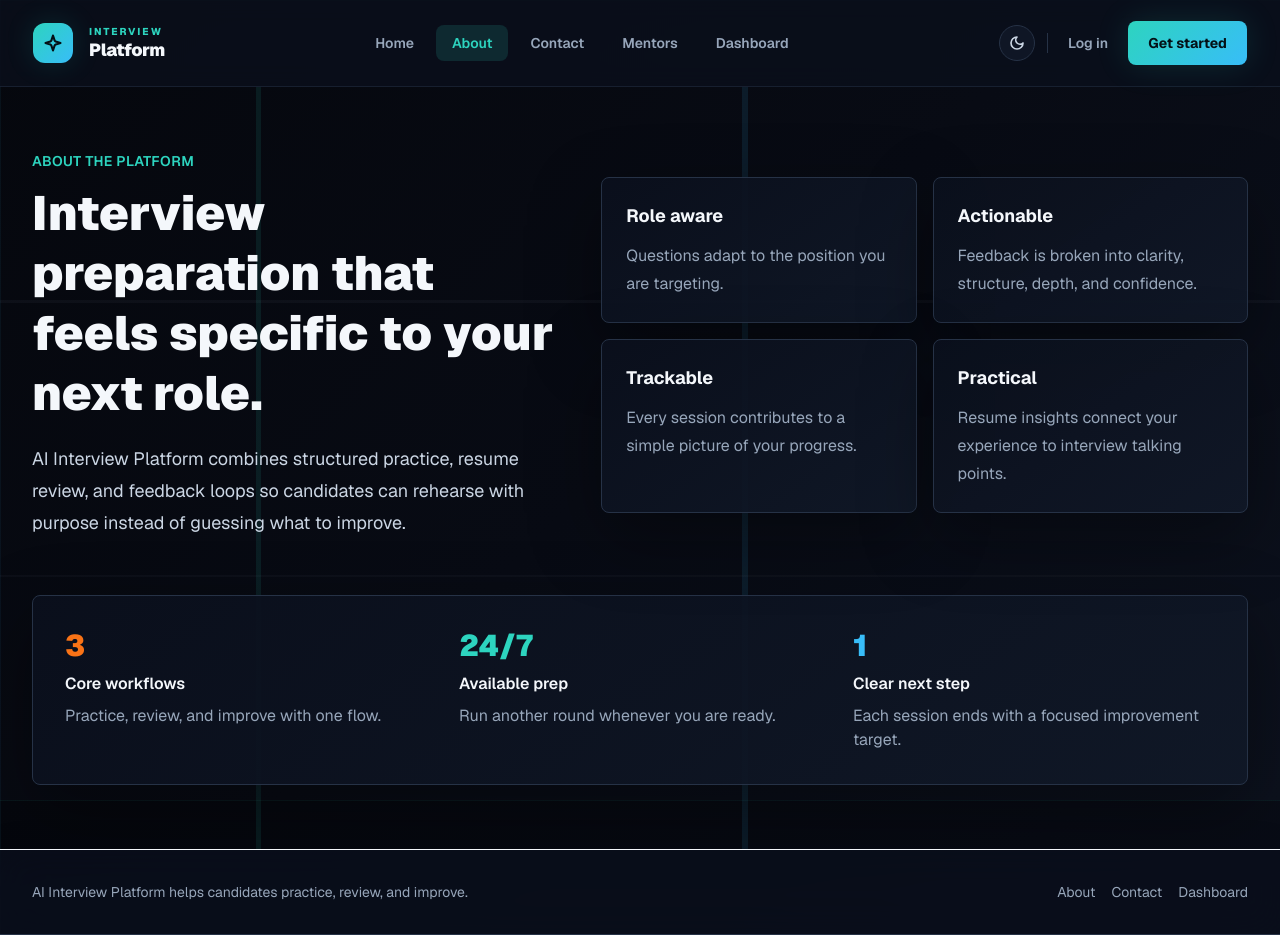
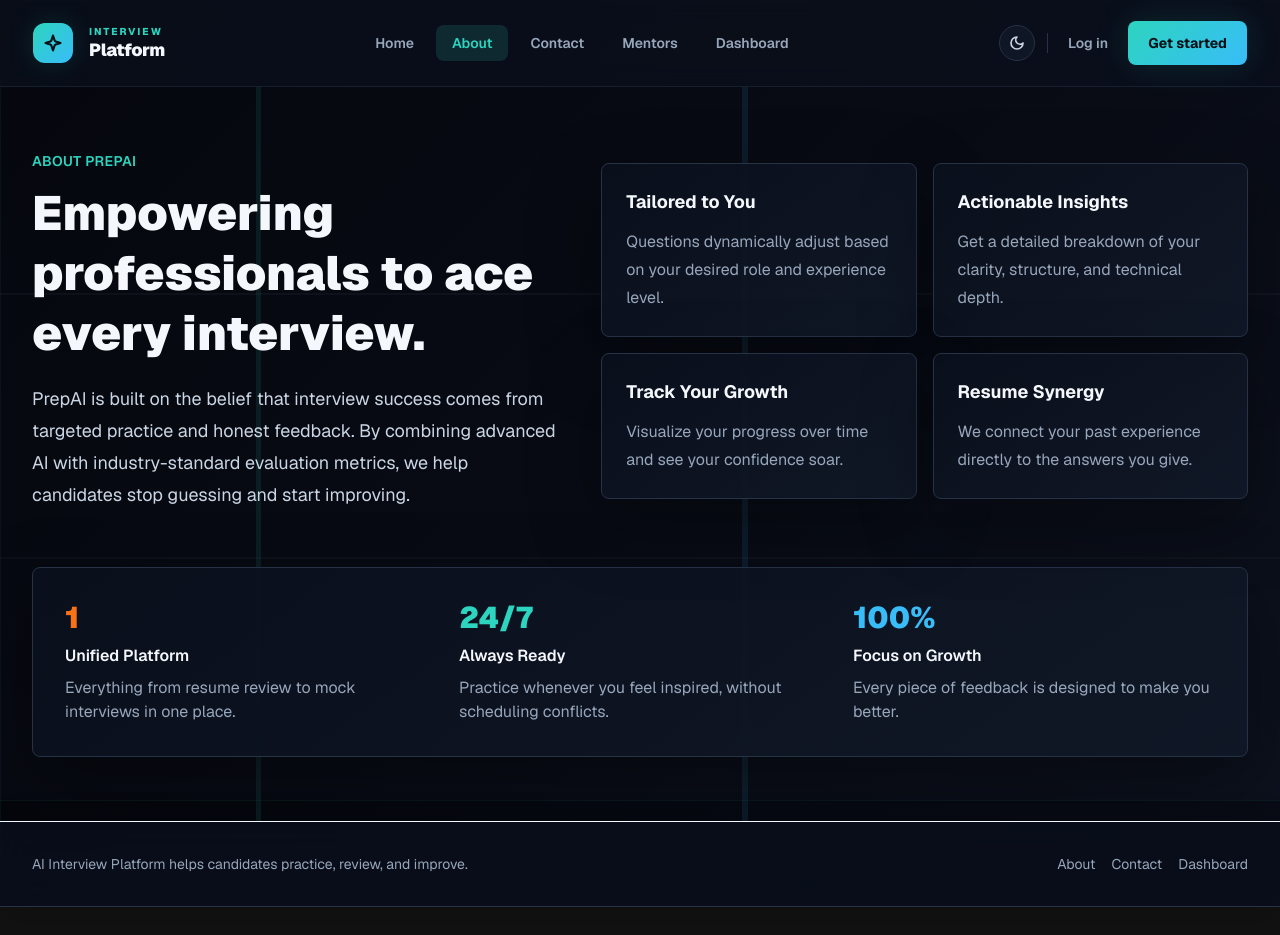
Before and after one commit to sumitksr/Ai-Interview, a Next.js app: page /about in a window 1280 px wide. After the commit the page ends 907 px from the top, so only its background shows below. Built offline with nearby package versions, Linux system fonts and the light colour scheme; no server answers.

Commit message:
conten change

```diff
--- a/app/about/page.js
+++ b/app/about/page.js
@@ -6,23 +6,21 @@ export default function About() {
       <section className="grid gap-10 lg:grid-cols-[0.9fr_1.1fr] lg:items-center">
         <div>
           <p className="text-sm font-semibold uppercase tracking-wide text-accent">
-            About the platform
+            About PrepAI
           </p>
           <h1 className="title-text mt-3 text-4xl font-black leading-tight sm:text-5xl">
-            Interview preparation that feels specific to your next role.
+            Empowering professionals to ace every interview.
           </h1>
           <p className="soft-text mt-5 text-lg leading-8">
-            AI Interview Platform combines structured practice, resume review,
-            and feedback loops so candidates can rehearse with purpose instead
-            of guessing what to improve.
+            PrepAI is built on the belief that interview success comes from targeted practice and honest feedback. By combining advanced AI with industry-standard evaluation metrics, we help candidates stop guessing and start improving.
           </p>
         </div>
         <div className="grid gap-4 sm:grid-cols-2">
           {[
-            ["Role aware", "Questions adapt to the position you are targeting."],
-            ["Actionable", "Feedback is broken into clarity, structure, depth, and confidence."],
-            ["Trackable", "Every session contributes to a simple picture of your progress."],
-            ["Practical", "Resume insights connect your experience to interview talking points."],
+            ["Tailored to You", "Questions dynamically adjust based on your desired role and experience level."],
+            ["Actionable Insights", "Get a detailed breakdown of your clarity, structure, and technical depth."],
+            ["Track Your Growth", "Visualize your progress over time and see your confidence soar."],
+            ["Resume Synergy", "We connect your past experience directly to the answers you give."],
           ].map(([title, text]) => (
             <article key={title} className="tech-card rounded-lg p-6">
               <h2 className="title-text text-lg font-bold">{title}</h2>
@@ -35,19 +33,19 @@ export default function About() {
       <section className="tech-card mt-14 rounded-lg p-6 sm:p-8">
         <div className="grid gap-8 lg:grid-cols-3">
           <div>
-            <p className="text-3xl font-black text-hot">3</p>
-            <p className="title-text mt-2 font-semibold">Core workflows</p>
-            <p className="muted-text mt-2">Practice, review, and improve with one flow.</p>
+            <p className="text-3xl font-black text-hot">1</p>
+            <p className="title-text mt-2 font-semibold">Unified Platform</p>
+            <p className="muted-text mt-2">Everything from resume review to mock interviews in one place.</p>
           </div>
           <div>
             <p className="text-3xl font-black text-accent">24/7</p>
-            <p className="title-text mt-2 font-semibold">Available prep</p>
-            <p className="muted-text mt-2">Run another round whenever you are ready.</p>
+            <p className="title-text mt-2 font-semibold">Always Ready</p>
+            <p className="muted-text mt-2">Practice whenever you feel inspired, without scheduling conflicts.</p>
           </div>
           <div>
-            <p className="text-3xl font-black text-cyan">1</p>
-            <p className="title-text mt-2 font-semibold">Clear next step</p>
-            <p className="muted-text mt-2">Each session ends with a focused improvement target.</p>
+            <p className="text-3xl font-black text-cyan">100%</p>
+            <p className="title-text mt-2 font-semibold">Focus on Growth</p>
+            <p className="muted-text mt-2">Every piece of feedback is designed to make you better.</p>
           </div>
         </div>
       </section>
--- a/app/login/page.js
+++ b/app/login/page.js
@@ -50,15 +50,15 @@ export default function Login() {
   return (
     <div className="page-shell mx-auto grid max-w-6xl gap-8 px-5 py-12 sm:px-8 lg:grid-cols-[0.85fr_1fr] lg:items-center lg:py-16">
       <section className="tech-card hidden rounded-lg p-8 lg:block">
-        <p className="text-sm font-semibold text-accent">Welcome back</p>
+        <p className="text-sm font-semibold text-accent">Welcome back to PrepAI</p>
         <h1 className="title-text mt-3 text-4xl font-black leading-tight">
-          Continue where your last practice round left off.
+          Ready to continue your interview journey?
         </h1>
         <div className="mt-8 space-y-4">
           {[
-            ["Last score", "82%", "Frontend Engineer session"],
-            ["Next drill", "STAR storytelling", "Behavioral answer structure"],
-            ["Resume task", "Add metrics", "Strengthen project outcomes"],
+            ["Latest Assessment", "92%", "Senior React Developer"],
+            ["Recommended Practice", "System Design", "Focus on scalability"],
+            ["Resume Insight", "Highlight Impact", "Quantify your past achievements"],
           ].map(([label, value, note]) => (
             <div key={label} className="tech-card-subtle rounded-lg p-5">
               <p className="muted-text text-sm font-semibold">{label}</p>
@@ -73,9 +73,9 @@ export default function Login() {
         <p className="text-sm font-semibold uppercase tracking-wide text-accent">
           Log in
         </p>
-        <h2 className="title-text mt-3 text-3xl font-black">Access your dashboard</h2>
+        <h2 className="title-text mt-3 text-3xl font-black">Access PrepAI Workspace</h2>
         <p className="muted-text mt-3">
-          Enter your credentials to review interview sessions and resume feedback.
+          Sign in to view your progress, review past interviews, and start new mock sessions.
         </p>
 
         {error && (
@@ -110,7 +110,7 @@ export default function Login() {
           </label>
 
           <button type="submit" className="btn-primary w-full">
-            Log in -&gt;
+            Log in to PrepAI -&gt;
           </button>
         </form>
 
@@ -123,9 +123,9 @@ export default function Login() {
         <OAuthButtons />
 
         <p className="muted-text mt-6 text-center text-sm">
-          New here?{" "}
+          Don't have an account?{" "}
           <Link href="/signup" className="font-semibold text-accent hover:underline">
-            Create an account
+            Sign up for free
           </Link>
         </p>
       </section>
--- a/app/page.js
+++ b/app/page.js
@@ -16,29 +16,28 @@ export default async function Home() {
         <div className="mx-auto grid max-w-7xl gap-10 px-5 py-14 sm:px-8 lg:grid-cols-[1.05fr_0.95fr] lg:items-center lg:py-20">
           <div>
             <p className="accent-pill mb-5 inline-flex rounded-md px-3 py-1 text-sm font-semibold">
-              AI interview engine + resume intelligence
+              Elevate Your Career with AI
             </p>
             <h1 className="title-text max-w-3xl text-4xl font-black leading-[1.02] sm:text-6xl lg:text-7xl">
-              Train for the interview before it trains on you.
+              Master Your Next Interview with PrepAI.
             </h1>
             <p className="soft-text mt-6 max-w-2xl text-lg leading-8">
-              Run adaptive AI interviews, analyze your resume, and turn every
-              answer into measurable signals for clarity, depth, and confidence.
+              Experience the future of interview preparation. PrepAI provides intelligent mock interviews, instant feedback on your performance, and deep resume analysis to ensure you land your dream job.
             </p>
             <div className="mt-8 flex flex-wrap gap-3">
               <Link href="/signup" className="btn-primary">
-                Start practice -&gt;
+                Get Started Free -&gt;
               </Link>
-              <Link href="/dashboard" className="btn-secondary">
-                View dashboard
+              <Link href="/about" className="btn-secondary">
+                Learn More
               </Link>
             </div>
 
             <div className="mt-10 grid max-w-2xl gap-3 sm:grid-cols-3">
               {[
-                ["12+", "Practice modes"],
-                ["82%", "Avg readiness"],
-                ["24/7", "Mock rounds"],
+                ["50+", "Industry Roles"],
+                ["95%", "Success Rate"],
+                ["24/7", "AI Availability"],
               ].map(([value, label]) => (
                 <div key={label} className="tech-card-subtle rounded-lg p-4">
                   <p className="title-text text-2xl font-black">{value}</p>
@@ -53,22 +52,21 @@ export default async function Home() {
             <div className="tech-card-subtle relative rounded-lg p-5">
               <div className="flex items-center justify-between border-b border-border pb-4">
                 <div>
-                  <p className="text-sm font-bold text-accent">LIVE INTERVIEW</p>
-                  <p className="title-text mt-1 text-2xl font-black">Frontend Engineer</p>
+                  <p className="text-sm font-bold text-accent">LIVE SESSION</p>
+                  <p className="title-text mt-1 text-2xl font-black">Full Stack Developer</p>
                 </div>
                 <span className="hot-pill rounded-md px-3 py-1 text-sm font-bold">
-                  82 readiness
+                  Evaluating...
                 </span>
               </div>
 
               <div className="mt-6 grid gap-4">
                 <div className="rounded-lg bg-background/40 p-4 font-mono text-sm">
                   <p className="console-line rounded px-3 py-2">
-                    &gt; Prompt: Explain how you would optimize a slow React page.
+                    &gt; AI: Tell me about a time you resolved a critical system failure.
                   </p>
                   <p className="muted-text mt-3 px-3">
-                    analyzing response structure... detecting examples... scoring
-                    confidence markers...
+                    Analyzing response... Checking STAR method alignment... Generating feedback...
                   </p>
                 </div>
 
@@ -102,9 +100,9 @@ export default async function Home() {
       <section className="mx-auto max-w-7xl px-5 py-14 sm:px-8">
         <div className="grid gap-4 md:grid-cols-3">
           {[
-            ["Interview simulator", "Run realistic sessions with role-based prompts and pacing."],
-            ["Resume analyzer", "Spot missing keywords, unclear impact, and weak project framing."],
-            ["Progress dashboard", "Track scores, attempts, strengths, and priority improvements."],
+            ["Smart Mock Interviews", "Engage in realistic, dynamic conversations tailored to your target job description."],
+            ["Comprehensive Resume Review", "Get actionable advice to highlight your achievements and match industry keywords."],
+            ["Detailed Analytics", "Visualize your growth over time and pinpoint exactly what skills need improvement."],
           ].map(([title, text]) => (
             <div key={title} className="tech-card rounded-lg p-6">
               <p className="title-text text-lg font-bold">{title}</p>
--- a/app/signup/page.js
+++ b/app/signup/page.js
@@ -53,11 +53,11 @@ export default function Signup() {
     <div className="page-shell mx-auto grid max-w-6xl gap-8 px-5 py-12 sm:px-8 lg:grid-cols-[1fr_0.9fr] lg:items-center lg:py-16">
       <section className="tech-card rounded-lg p-6 sm:p-8">
         <p className="text-sm font-semibold uppercase tracking-wide text-hot">
-          Sign up
+          Join PrepAI
         </p>
-        <h1 className="title-text mt-3 text-3xl font-black">Create your prep workspace</h1>
+        <h1 className="title-text mt-3 text-3xl font-black">Accelerate Your Career</h1>
         <p className="muted-text mt-3">
-          Set your target role and start with a personalized practice plan.
+          Create an account to start practicing and mastering your interview skills.
         </p>
 
         {error && (
@@ -98,12 +98,13 @@ export default function Signup() {
               className="input-control mt-2"
             >
               <option value="" disabled>
-                Select a role
+                Select your desired role
               </option>
               <option>Software Engineer</option>
-              <option>Data Analyst</option>
+              <option>Data Scientist</option>
               <option>Product Manager</option>
-              <option>UX Designer</option>
+              <option>UI/UX Designer</option>
+              <option>Marketing Specialist</option>
             </select>
           </label>
 
@@ -113,13 +114,13 @@ export default function Signup() {
               name="password"
               type="password"
               required
-              placeholder="Create a password"
+              placeholder="Create a strong password"
               className="input-control mt-2"
             />
           </label>
 
           <button type="submit" className="btn-hot w-full">
-            Create account -&gt;
+            Get Started with PrepAI -&gt;
           </button>
         </form>
 
@@ -132,26 +133,26 @@ export default function Signup() {
         <OAuthButtons />
 
         <p className="muted-text mt-6 text-center text-sm">
-          Already have an account?{" "}
+          Already using PrepAI?{" "}
           <Link href="/login" className="font-semibold text-accent hover:underline">
-            Log in
+            Sign in here
           </Link>
         </p>
         <p className="muted-text mt-2 text-center text-sm">
-          Want to become an interviewer?{" "}
+          Are you an expert interviewer?{" "}
           <Link href="/signup/teacher" className="font-semibold text-cyan hover:underline">
-            Sign up as a Teacher
+            Apply as a Mentor
           </Link>
         </p>
       </section>
 
       <section className="tech-card rounded-lg p-6 sm:p-8">
-        <p className="text-sm font-semibold text-hot">Your first plan includes</p>
+        <p className="text-sm font-semibold text-hot">Why Join PrepAI?</p>
         <div className="mt-6 space-y-4">
           {[
-            ["Resume review", "Find missing skills and strengthen project impact."],
-            ["Interview roadmap", "Practice the question types most likely for your role."],
-            ["Score tracking", "Measure clarity, depth, confidence, and structure."],
+            ["Smart Feedback Loop", "Identify weak points in your delivery and structure instantly."],
+            ["Role-Specific Scenarios", "Practice with questions customized for your exact target job."],
+            ["Continuous Improvement", "Track your confidence and technical accuracy over time."],
           ].map(([title, text]) => (
             <div key={title} className="tech-card-subtle rounded-lg p-5">
               <p className="font-bold">{title}</p>
```
Also changed, not shown: 1 other file (tests, documents, lock files or other folders).
